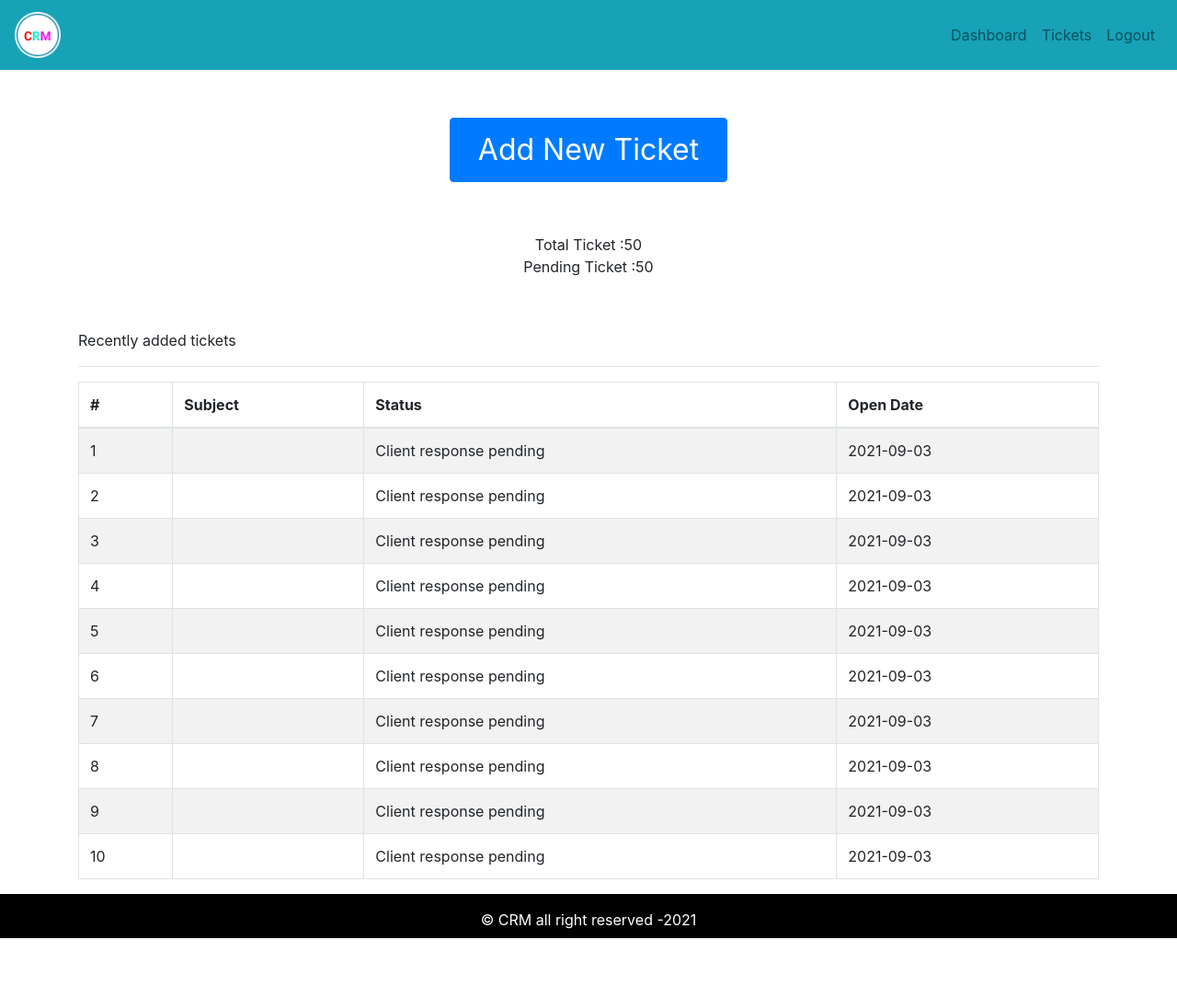
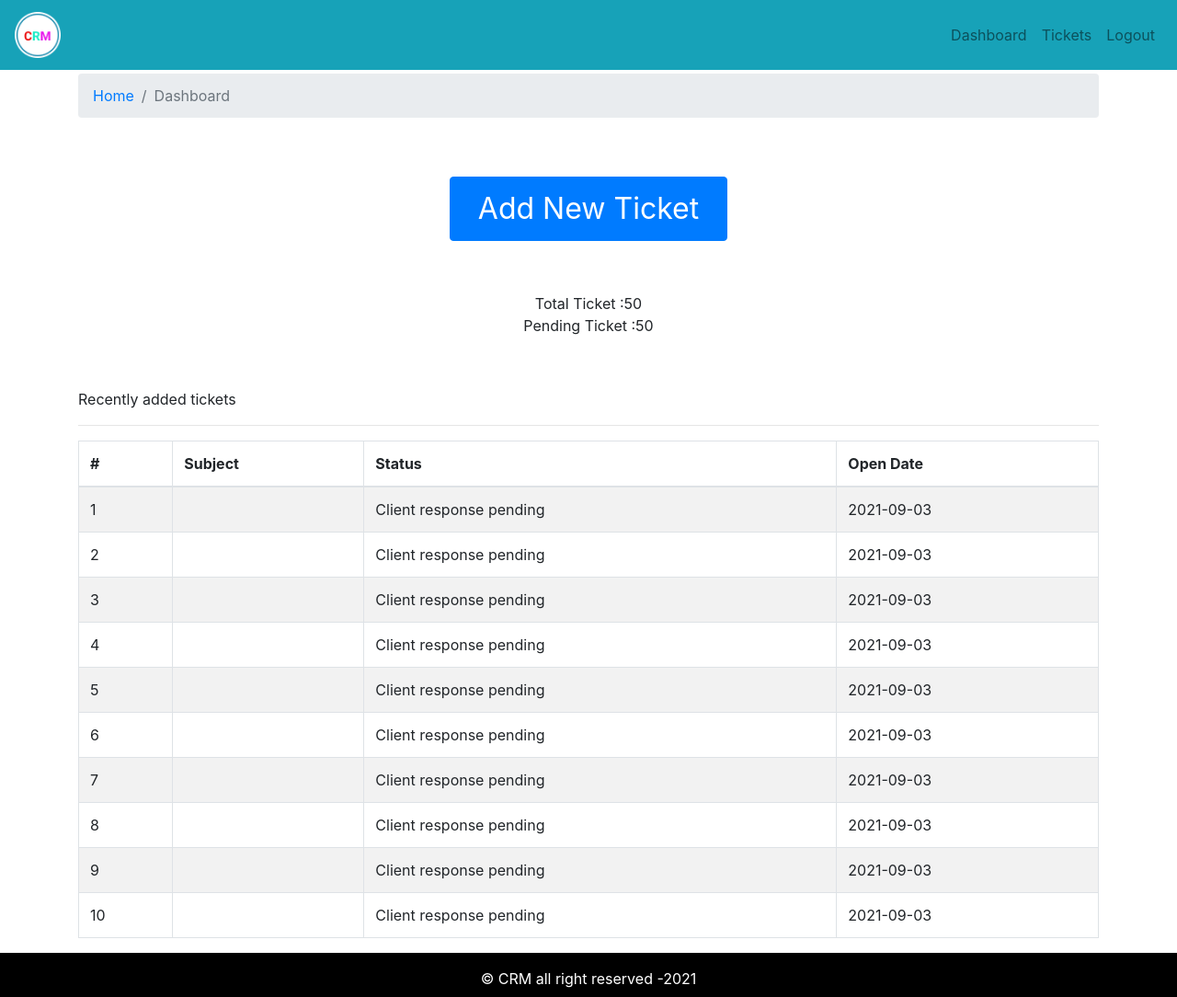
Before and after one commit to robua221/crm-frontend, a React (Create React App) app: page / in a window 1280 px wide. Shown: the whole page at 92% size. Before the commit the page ends 1020 px from the top, so only its background shows below. Built offline with nearby package versions, Linux system fonts and the light colour scheme.

Commit message:
breadcrumd added

```diff
--- /dev/null
+++ b/src/components/breadcrumb/Breadcrumb.comp.js
@@ -0,0 +1,11 @@
+import React from "react";
+import Breadcrumb from "react-bootstrap/Breadcrumb";
+export const PageBreadcrumb = ({ page }) => {
+  return (
+    <Breadcrumb>
+      <Breadcrumb.Item href="/">Home</Breadcrumb.Item>
+
+      <Breadcrumb.Item active>{page}</Breadcrumb.Item>
+    </Breadcrumb>
+  );
+};
--- a/src/layout/DefaultLayout.js
+++ b/src/layout/DefaultLayout.js
@@ -1,16 +1,17 @@
-import React from 'react'
-import { Footer } from './partials/Footer.comp'
-import { Header } from './partials/Header.comp'
+import React from "react";
+import { Footer } from "./partials/Footer.comp";
+import { Header } from "./partials/Header.comp";
 
-export const DefaultLayout = ({children}) => {
-    return (
-
-            <div className="default-layout">
-                <div className="header"><Header/></div>
-         <main className="main">{children}</main>
-    <footer className="footer"><Footer/></footer>
-
-            </div>
-    )
-
-}
+export const DefaultLayout = ({ children }) => {
+  return (
+    <div className="default-layout">
+      <header className="header mb-12">
+        <Header/>
+      </header>
+      <main className="main">{children}</main>
+      <footer className="footer">
+        <Footer />
+      </footer>
+    </div>
+  );
+};
--- a/src/pages/entry/dashboard/Dashboard.page.js
+++ b/src/pages/entry/dashboard/Dashboard.page.js
@@ -2,10 +2,16 @@
 import { Col, Container, Row, Button } from "react-bootstrap";
 import { TicketTable } from "../../../components/ticket-table/TicketTable.comp";
 import tickets from "../../../assets/data/dummy-tickets.json";
+import { PageBreadcrumb } from "../../../components/breadcrumb/Breadcrumb.comp";
 
 export const Dashboard = () => {
   return (
     <Container>
+        <Row>
+            <Col>
+            <PageBreadcrumb page="Dashboard"/>
+            </Col>
+        </Row>
       <Row>
         <Col className="text-center mt-5 mb-2">
           <Button
```
